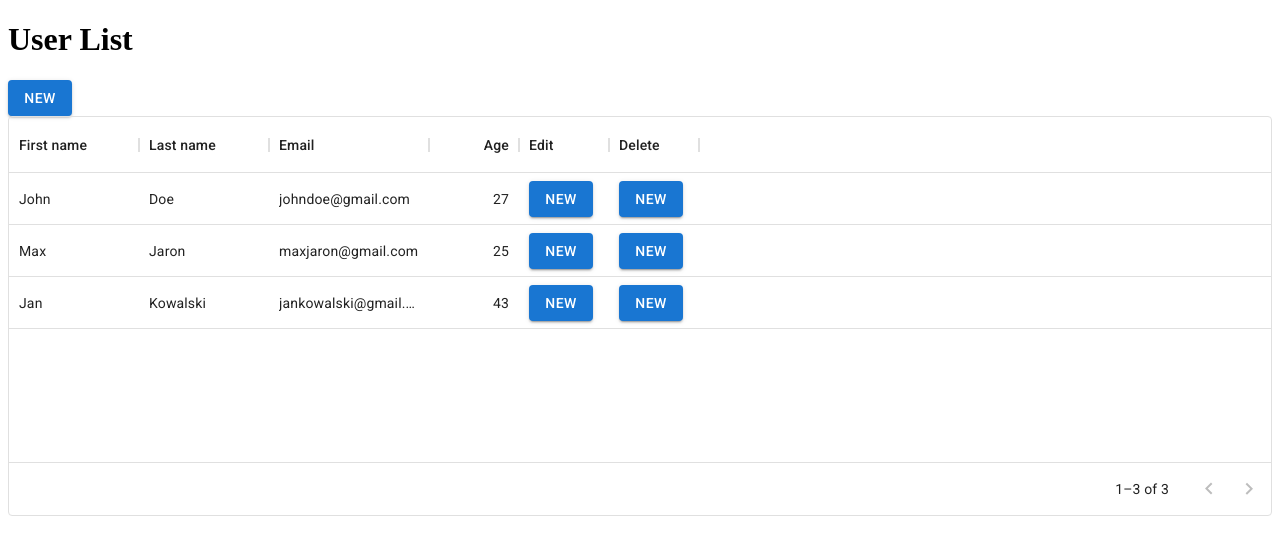
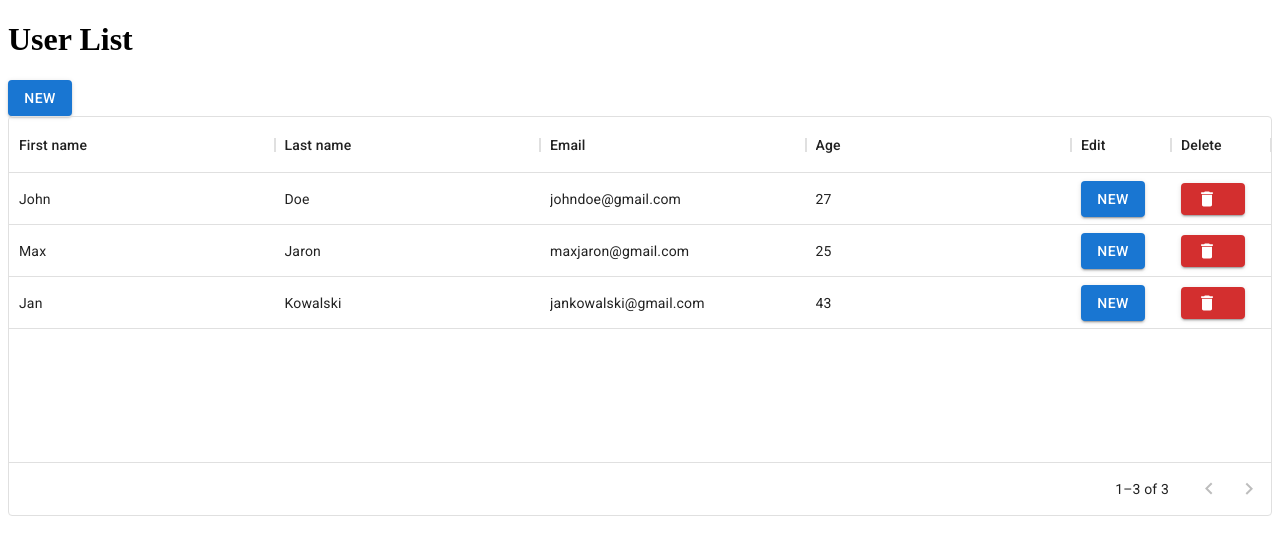
Before and after one commit to Morghot2/Todo---task, a React (Create React App) app: page / in a window 1280 px wide. Shown: the top 554 px of the page. Built offline with nearby package versions, Linux system fonts and the light colour scheme.

Commit message:
grid almost done

```diff
--- a/package.json
+++ b/package.json
@@ -8,6 +8,7 @@
     "@material-ui/core": "^4.12.4",
     "@material-ui/data-grid": "^4.0.0-alpha.37",
     "@material-ui/icons": "^4.11.3",
+    "@mui/icons-material": "^5.8.0",
     "@mui/material": "^5.8.1",
     "@mui/x-data-grid": "^5.11.1",
     "@testing-library/jest-dom": "^5.16.4",
--- /dev/null
+++ b/src/components/DeleteButton.js
@@ -0,0 +1,16 @@
+import React from "react";
+
+
+import Stack from "@mui/material/Stack";
+import Button from "@mui/material/Button";
+import DeleteIcon from '@mui/icons-material/Delete';
+
+const DeleteButton = () => {
+  return (
+    // <Stack direction="row">
+      <Button variant="contained" color="error" startIcon={<DeleteIcon />} style={{ display: "flex", justifyContent: 'center'}}></Button>
+    // </Stack>
+  );
+};
+
+export default DeleteButton;
--- a/src/components/ListBody.js
+++ b/src/components/ListBody.js
@@ -1,25 +1,29 @@
 import React from "react";
 import { DataGrid } from "@mui/x-data-grid";
 import ModifyButton from "./ModifyButton";
+import DeleteButton from "./DeleteButton";
 
 const columns = [
-  { field: "firstName", headerName: "First name", width: 130 },
-  { field: "lastName", headerName: "Last name", width: 130 },
+  { field: "firstName", headerName: "First name", flex: 1 },
+  { field: "lastName", headerName: "Last name", flex: 1 },
   {
     field: "email",
     headerName: "Email",
-    width: 160,
+    flex: 1,
   },
   {
     field: "age",
     headerName: "Age",
-    type: "number",
-    width: 90,
+
+    flex: 1,
   },
   {
     field: "edit",
     headerName: "Edit",
-    width: 90,
+    flex: 1,
+    maxWidth: 100,
+
+
     renderCell: (cellValues) => {
       return <ModifyButton />;
     },
@@ -27,16 +31,21 @@ const columns = [
   {
     field: "delete",
     headerName: "Delete",
-    width: 90,
+    flex: 1,
+    maxWidth: 100,
+
+
     renderCell: (cellValues) => {
-      return <ModifyButton />;
+      return <DeleteButton />;
     },
   },
 ];
 
 const ListBody = ({ userList }) => {
   return (
-    <div style={{ height: 400, width: "100%" }}>
+    <div style={{ height: 400 }}>
+      <div style={{ display: "flex", height: "100%" }}>
+        <div style={{ flexGrow: 1 }}>
           <DataGrid
             rows={userList}
             columns={columns}
@@ -44,6 +53,8 @@ const ListBody = ({ userList }) => {
             rowsPerPageOptions={[5]}
           />
         </div>
+      </div>
+    </div>
   );
 };
 
```
Also changed, not shown: 1 other file (tests, documents, lock files or other folders). Lines whose indentation alone changed are shown as unchanged.
